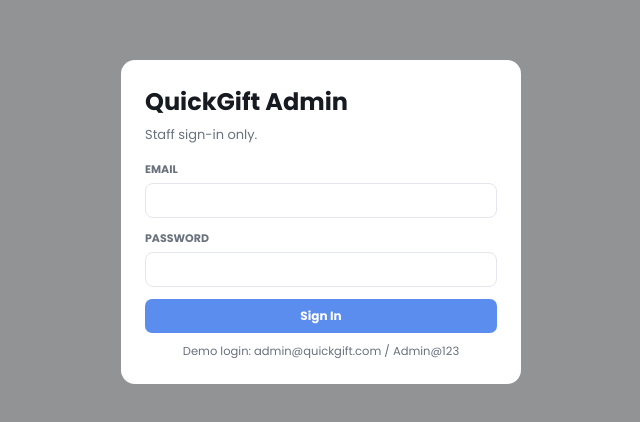
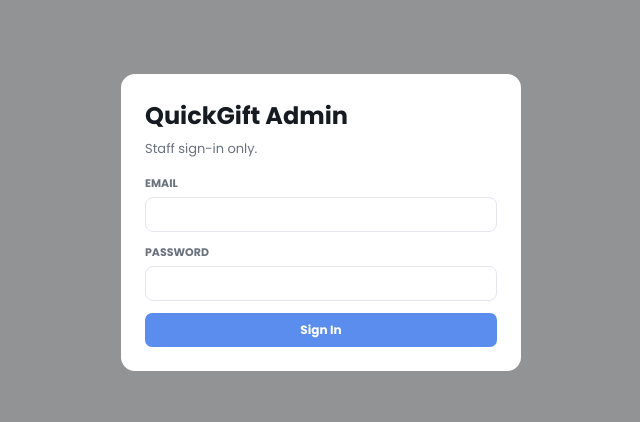
Before and after one commit to surajchoughule387-stack/quickgift-platform, a plain HTML site: page frontend-admin/index.html in a window 1280 px wide. Shown: the part 178-600 px from the top of the page, without its empty margins (319-959 px from the left). Drawn offline with Linux system fonts and the light colour scheme.

Commit message:
Update index.html

```diff
--- a/frontend-admin/index.html
+++ b/frontend-admin/index.html
@@ -52,7 +52,6 @@ window.QUICKGIFT_API_BASE = "https://quickgift-backend.onrender.com/api";
     <div class="field-lbl">Email</div><input type="email" id="authEmail">
     <div class="field-lbl">Password</div><input type="password" id="authPassword">
     <button class="btn" style="width:100%;" onclick="login()">Sign In</button>
-    <p style="text-align:center;font-size:11.5px;color:var(--gray);margin-top:10px;">Demo login: admin@quickgift.com / Admin@123</p>
   </div>
 </div>
 
```
